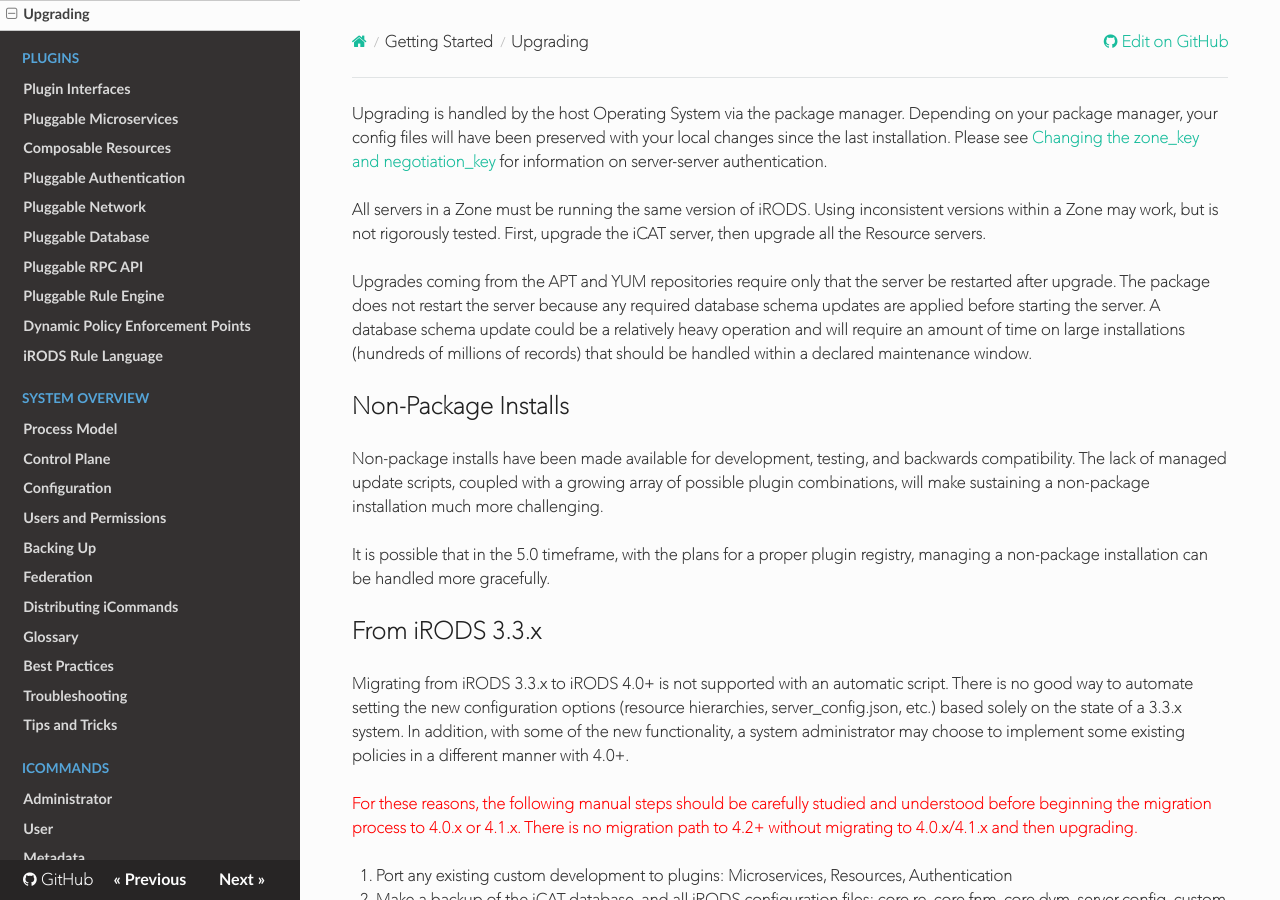
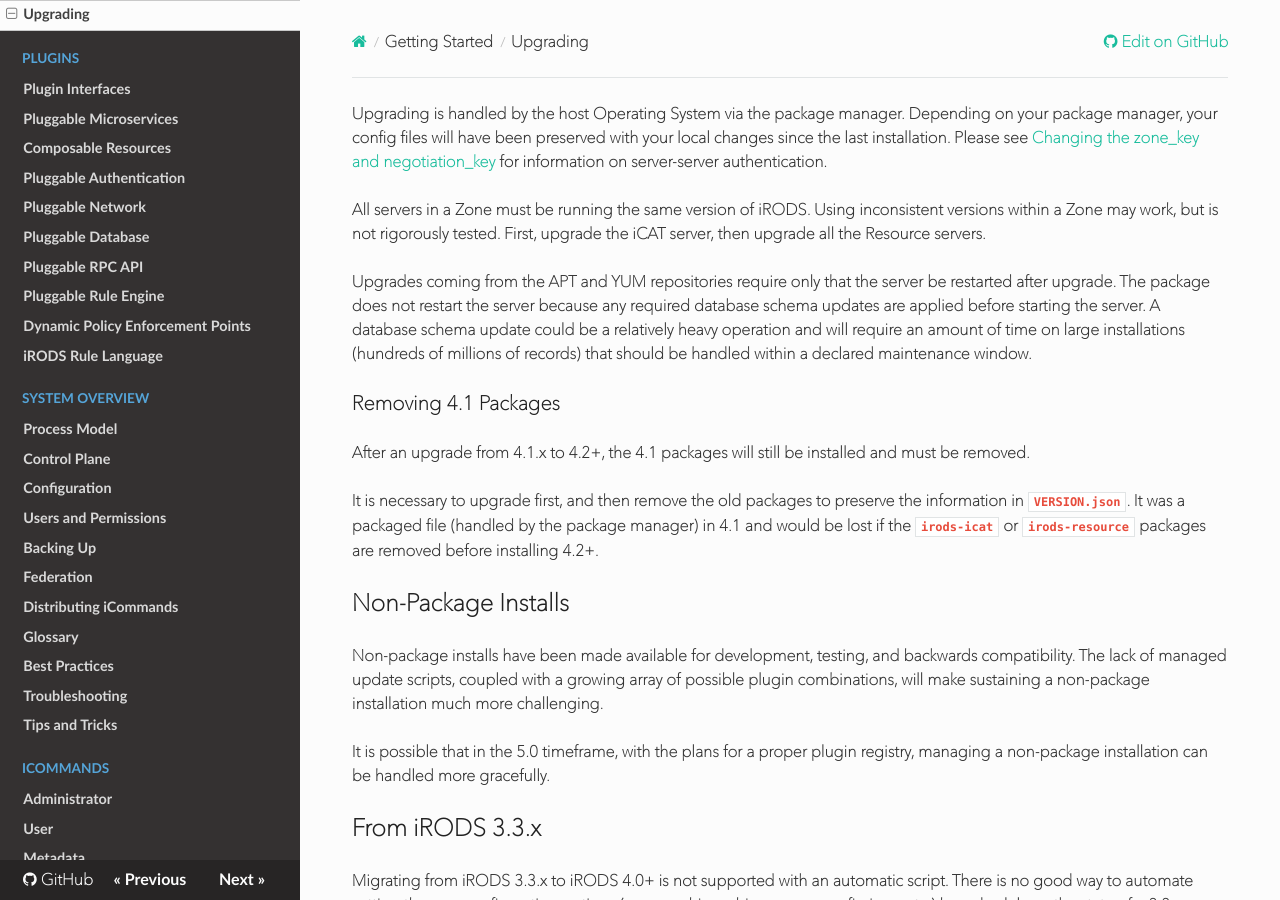
Before and after one commit to irods/irods_docs, an MkDocs documentation site: the page built from docs/getting_started/upgrading.md, in a window 1280 px wide and 900 px high. Built offline with MkDocs 1.6.1, drawn with Linux system fonts in a browser that asks for light colours; nearby versions of some CDN libraries; old or Windows-style settings are respelled for this version of MkDocs.

Commit message:
[irods/irods#3362] note about removing 4.1 packages

```diff
--- a/docs/getting_started/upgrading.md
+++ b/docs/getting_started/upgrading.md
@@ -3,6 +3,12 @@
 All servers in a Zone must be running the same version of iRODS.  Using inconsistent versions within a Zone may work, but is not rigorously tested.  First, upgrade the iCAT server, then upgrade all the Resource servers.
 
 Upgrades coming from the APT and YUM repositories require only that the server be restarted after upgrade.  The package does not restart the server because any required database schema updates are applied before starting the server.  A database schema update could be a relatively heavy operation and will require an amount of time on large installations (hundreds of millions of records) that should be handled within a declared maintenance window.
+
+### Removing 4.1 Packages
+
+After an upgrade from 4.1.x to 4.2+, the 4.1 packages will still be installed and must be removed.
+
+It is necessary to upgrade first, and then remove the old packages to preserve the information in `VERSION.json`.  It was a packaged file (handled by the package manager) in 4.1 and would be lost if the `irods-icat` or `irods-resource` packages are removed before installing 4.2+.
 
 ## Non-Package Installs
 
```
